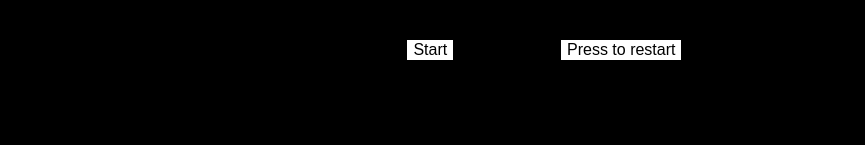
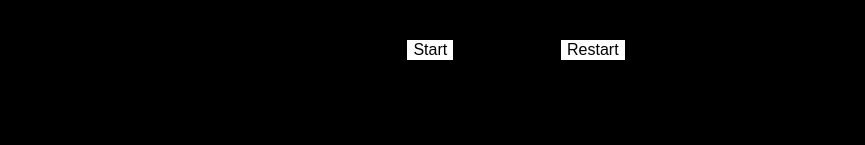
Before and after one commit to inn28a/Pong_game, a plain HTML site: page index.html in a window 1280 px wide. Shown: the top 145 px of the page, without its empty margins (207-1072 px from the left). Drawn offline with Linux system fonts and the light colour scheme.

Commit message:
Restart button modified

```diff
--- a/index.html
+++ b/index.html
@@ -13,7 +13,7 @@
         <canvas id="pong" width="800" height="500" style="border:1px solid white"></canvas>
         </div>
         <button id="startButton">Start</button>
-        <button id="restartButton">Press to restart</button>
+        <button id="restartButton">Restart</button>
         <div id="message" class="hidden">
             <p id="messageText">Player X wins the game!</p>
         </div>
```
